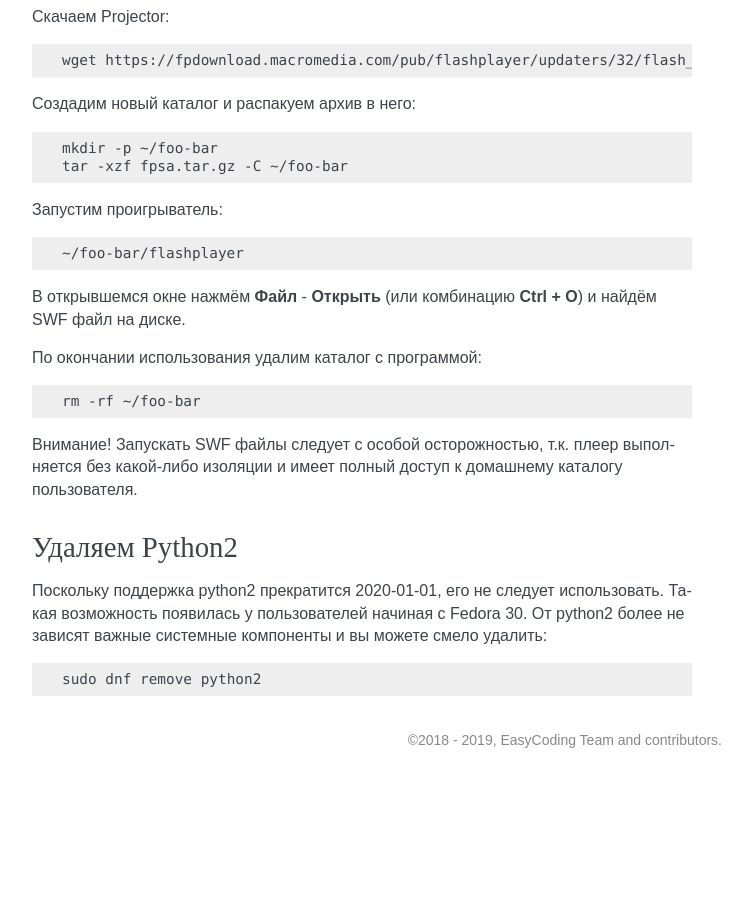
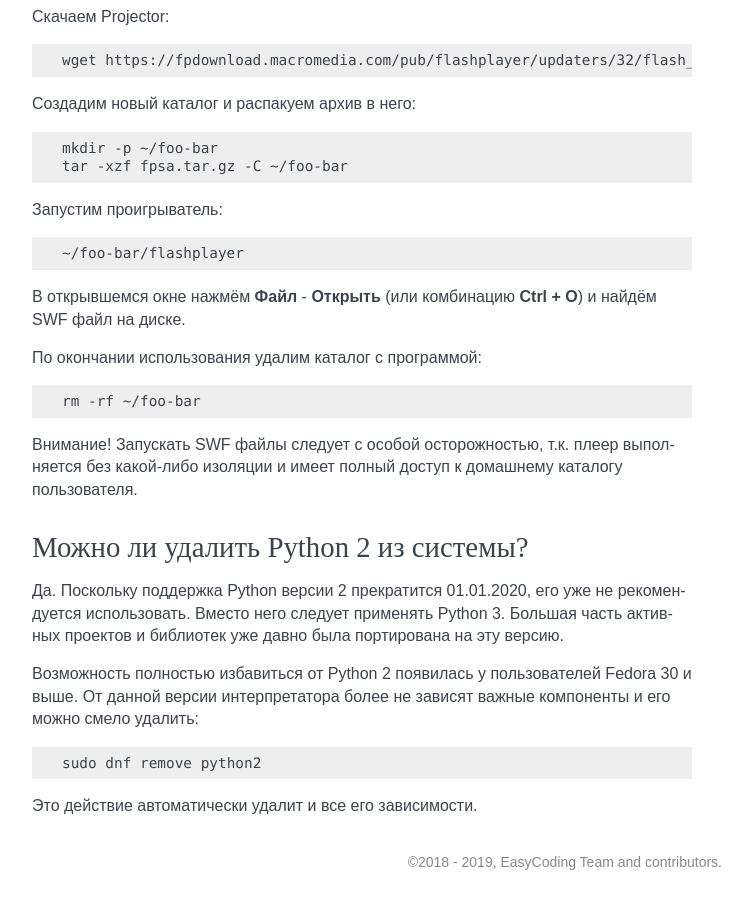
Before and after one commit to RussianFedora/FAQ, a Sphinx documentation site: the page built from source/tips-and-tricks.rst, in a window 1280 px wide and 900 px high, scrolled down 2427 px. Shown: the whole window, without its empty margins (388-1140 px from the left). Built offline with Sphinx 7.4.7, drawn with Linux system fonts in a browser that asks for light colours; before the commit the page ends 3205 px from its top, so only the background shows below that; some of the changed text lies outside the part shown.

Commit message:
Minor edit of question python2-remove.

```diff
--- a/source/tips-and-tricks.rst
+++ b/source/tips-and-tricks.rst
@@ -169,13 +169,17 @@ SWF файл - это исполняемый файл формата Adobe Flash
 Внимание! Запускать SWF файлы следует с особой осторожностью, т.к. плеер выполняется без какой-либо изоляции и имеет полный доступ к домашнему каталогу пользователя.
 
 .. index:: python, python2, remove
-.. _python2_remove:
+.. _python2-remove:
 
-Удаляем Python2
-===========================================================================
+Можно ли удалить Python 2 из системы?
+========================================
 
-Поскольку поддержка python2 прекратится 2020-01-01, его не следует использовать. Такая возможность появилась у пользователей начиная с Fedora 30. От python2 более не зависят важные системные компоненты и вы можете смело удалить:
+Да. Поскольку поддержка Python версии 2 прекратится 01.01.2020, его уже не рекомендуется использовать. Вместо него следует применять Python 3. Большая часть активных проектов и библиотек уже давно была портирована на эту версию.
+
+Возможность полностью избавиться от Python 2 появилась у пользователей Fedora 30 и выше. От данной версии интерпретатора более не зависят важные компоненты и его можно смело удалить:
 
 .. code-block:: bash
 
     sudo dnf remove python2
+
+Это действие автоматически удалит и все его зависимости.
```
